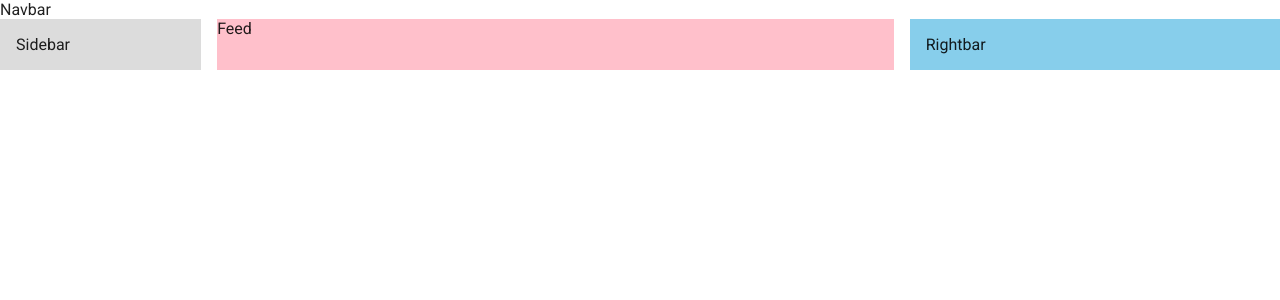
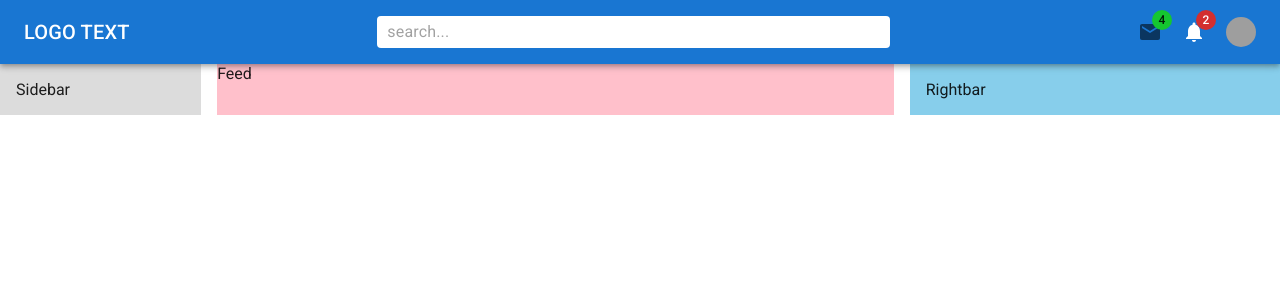
Before and after one commit to abr-ya/react-mui5-site, a React (Create React App) app: page / in a window 1280 px wide. Shown: the top 300 px of the page. Built offline with nearby package versions, Linux system fonts and the light colour scheme; grey boxes are pictures that could not be loaded; the HTML template or start-up script is replaced by a standard one.

Commit message:
feat: Update Navbar component

```diff
--- a/src/App.tsx
+++ b/src/App.tsx
@@ -1,5 +1,4 @@
-import { ThemeProvider } from "@emotion/react";
-import { Box, Stack } from "@mui/material";
+import { Box, Stack, ThemeProvider } from "@mui/material";
 import Navbar from "./components/Navbar";
 import Rightbar from "./components/Rightbar";
 import Sidebar from "./components/Sidebar";
--- a/src/components/Navbar.tsx
+++ b/src/components/Navbar.tsx
@@ -1,6 +1,33 @@
+import { AppBar, Typography, InputBase, Badge, Avatar } from "@mui/material";
+import { Pets, Mail, Notifications } from "@mui/icons-material";
+import { StyledToolbar, Search, Icons } from "./styled/Navbar.styled";
+
 function Navbar() {
   return (
-    <div>Navbar</div>
+    <AppBar position="sticky">
+      <StyledToolbar>
+        <Typography variant="h6" sx={{ display: { xs: "none", sm: "block" } }}>
+          LOGO TEXT
+        </Typography>
+        <Pets sx={{ display: { xs: "block", sm: "none" } }} />
+        <Search>
+          <InputBase placeholder="search..." />
+        </Search>
+        <Icons>
+          <Badge badgeContent={4} color="secondary">
+            <Mail color="action" />
+          </Badge>
+          <Badge badgeContent={2} color="error">
+            <Notifications />
+          </Badge>
+          <Avatar
+            sx={{ width: 30, height: 30 }}
+            src="https://images.pexels.com/photos/846741/pexels-photo-846741.jpeg?auto=compress&cs=tinysrgb&w=1260&h=750&dpr=2"
+            onClick={(e) => console.log('Ava click!', e) }
+          />
+        </Icons>
+      </StyledToolbar>
+    </AppBar>
   )
 }
 
--- a/src/components/Sidebar.jsx
+++ b/src/components/Sidebar.jsx
@@ -1,6 +1,10 @@
 import { Box } from "@mui/material";
+import { useTheme } from '@mui/material/styles';
 
 function Sidebar() {
+  const theme = useTheme();
+  console.log(theme);
+
   return (
     <Box
       bgcolor="gainsboro"
--- /dev/null
+++ b/src/components/styled/Navbar.styled.ts
@@ -0,0 +1,22 @@
+import { Box, Toolbar, styled } from "@mui/material";
+
+export const StyledToolbar = styled(Toolbar)({
+  display: "flex",
+  justifyContent: "space-between",
+});
+
+export const Search = styled("div")(({ theme }) => ({
+  backgroundColor: "white",
+  padding: "0 10px",
+  borderRadius: theme.shape.borderRadius,
+  width: "40%",
+}));
+
+export const Icons = styled(Box)(({ theme }) => ({
+  display: "none",
+  alignItems: "center",
+  gap: "20px",
+  [theme.breakpoints.up("sm")]: {
+    display: "flex",
+  },
+}));
--- a/src/theme.ts
+++ b/src/theme.ts
@@ -11,10 +11,6 @@
     },
   },
   palette:{
-    primary:{
-      main: "#1760a5s",
-      light: "skyblue"
-    },
     secondary:{
       main: '#15c630',
     },
```
